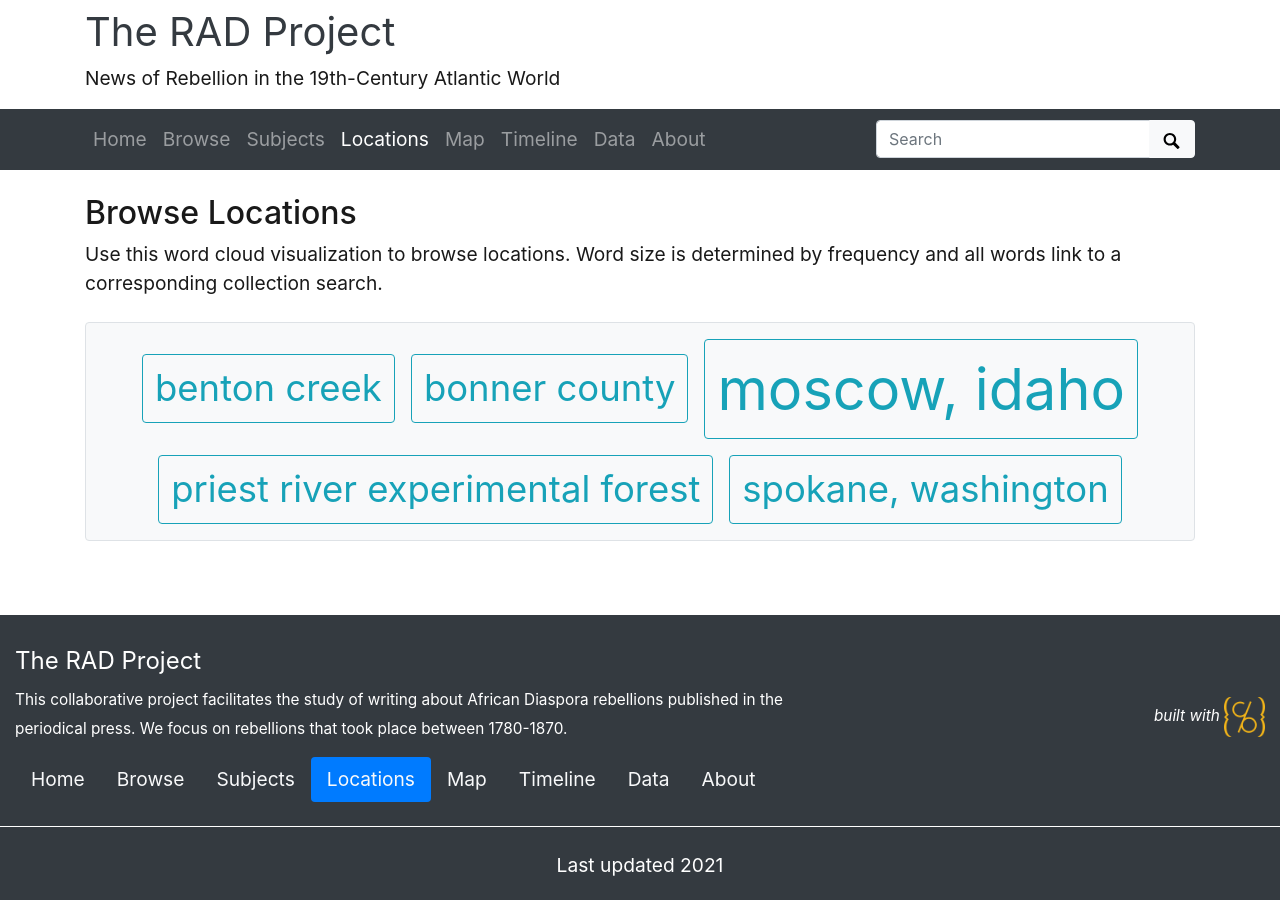
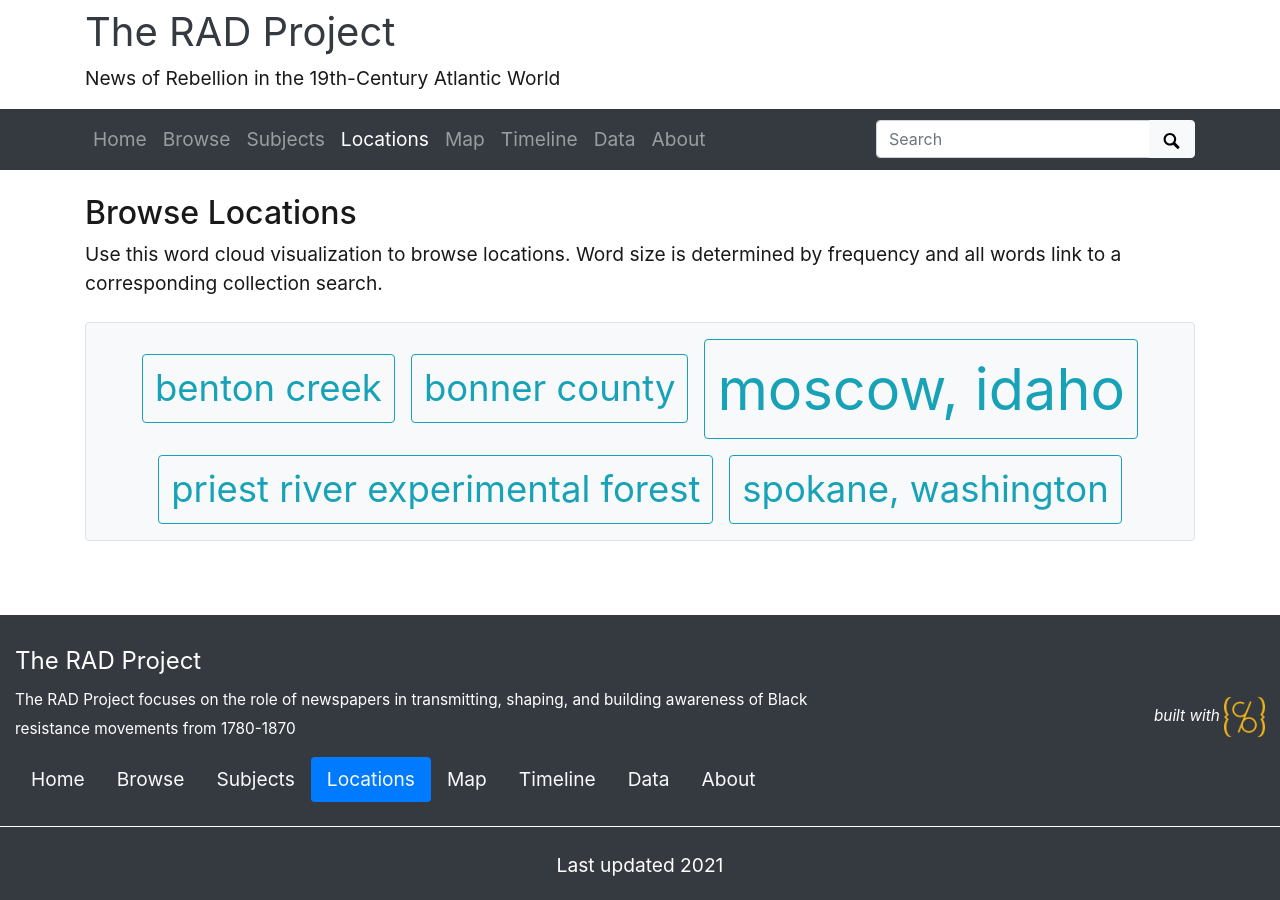
Before and after one commit to heidikaufman/rad-collection-template, a Jekyll site: the page built from pages/locations.md, in a window 1280 px wide. Built offline with Jekyll 4.4.1, drawn with Linux system fonts in a browser that asks for light colours.

Commit message:
Update _config.yml

```diff
--- a/_config.yml
+++ b/_config.yml
@@ -25,7 +25,7 @@ title: The RAD Project
 tagline: News of Rebellion in the 19th-Century Atlantic World
 # description appears in meta tags and other locations
 # this description might appear in search result lists, keep around 160 characters max
-description: This collaborative project facilitates the study of writing about African Diaspora rebellions published in the periodical press. We focus on rebellions that took place between 1780-1870.
+description: "The RAD Project focuses on the role of newspapers in transmitting, shaping, and building awareness of Black resistance movements from 1780-1870"
 # creator of the digital collection, to appear in meta tags; we typically use our GitHub usernames but feel free to just use your name
 author: heidikaufman
 
```
